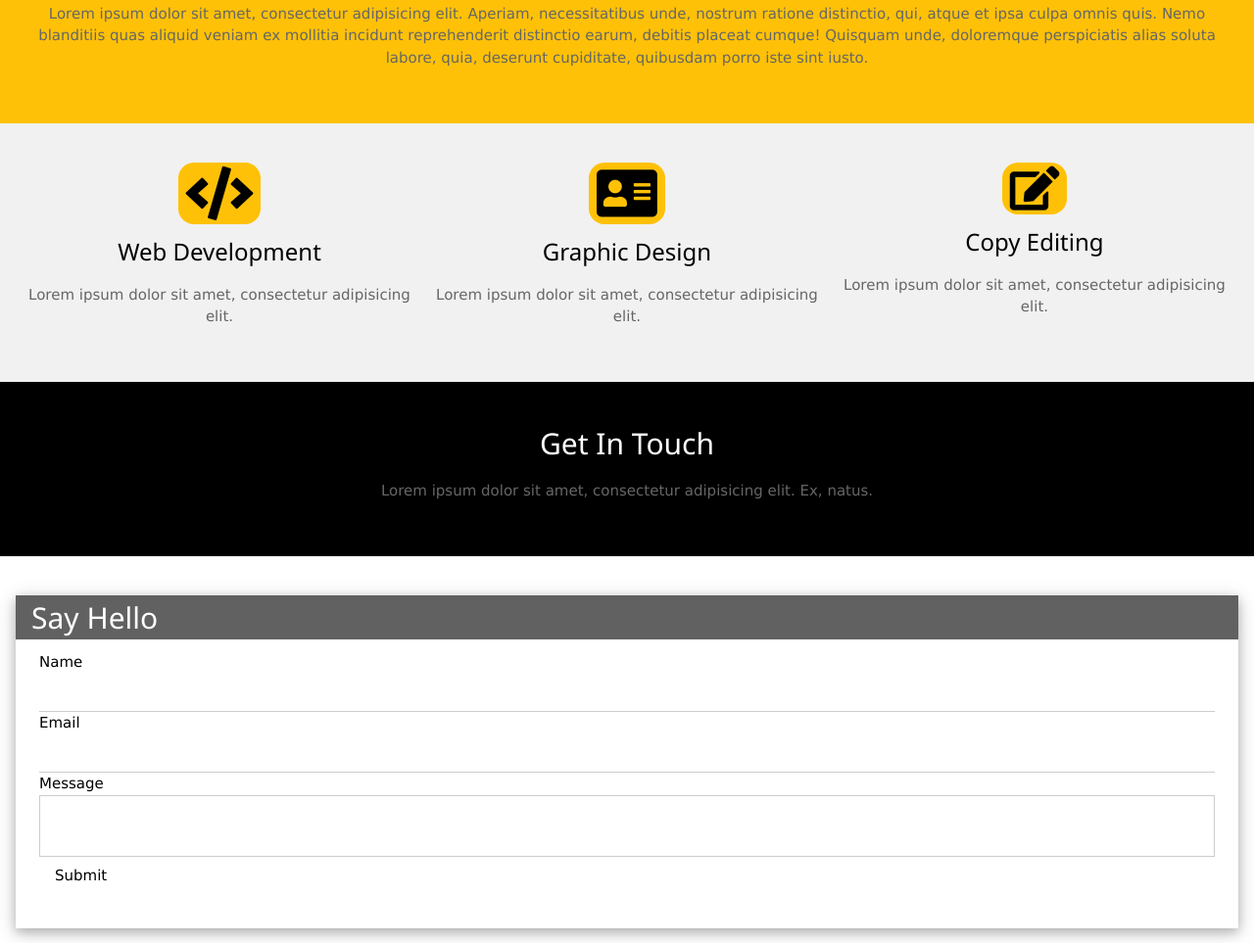
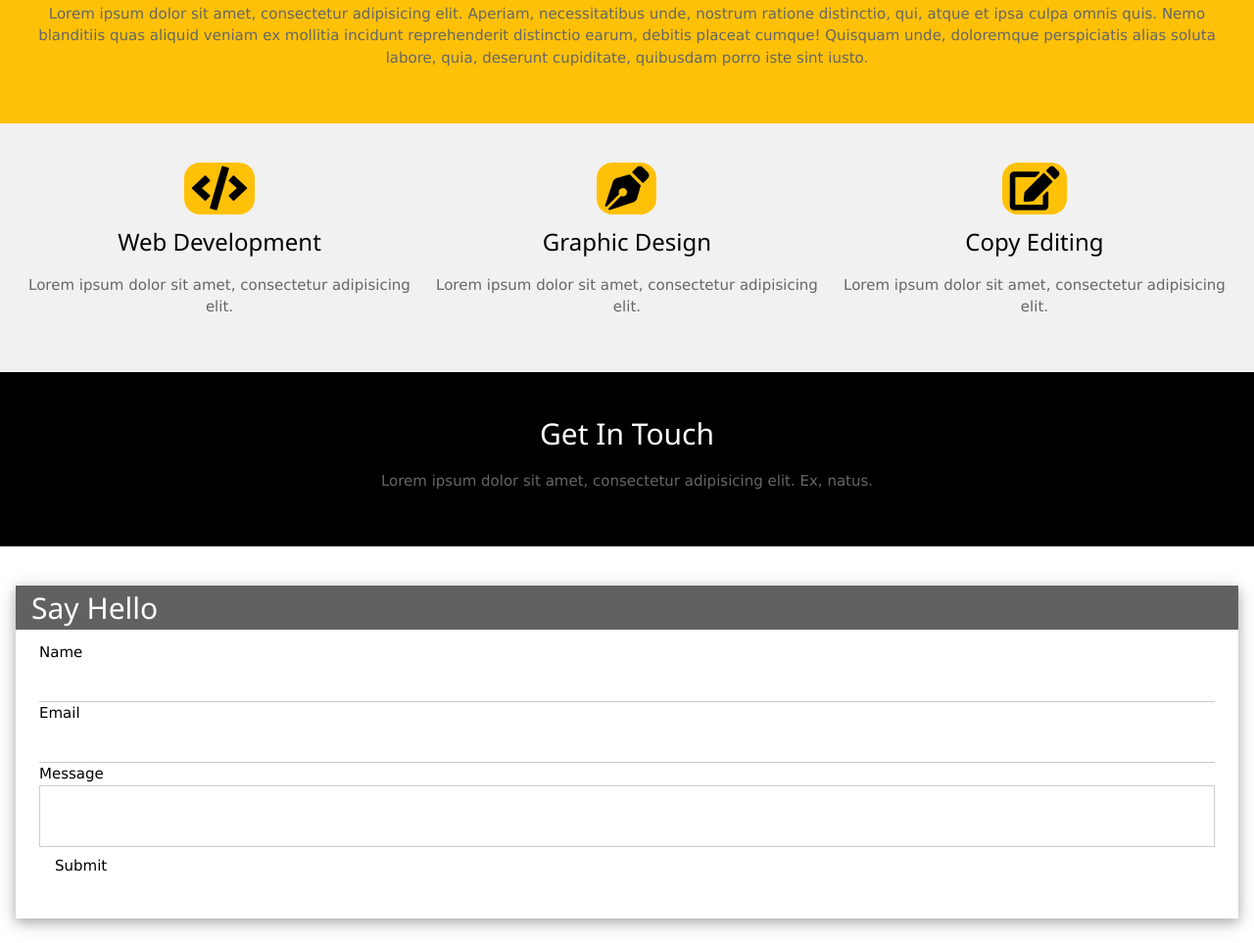
Before and after one commit to borgeee/ReponsiveWebsite, a plain HTML site: page index.html in a window 1280 px wide. Shown: the part 1865-2828 px from the top of the page at 98% size. Drawn offline with nearby package versions, Linux system fonts and the light colour scheme.

Commit message:
Update index.html

```diff
--- a/index.html
+++ b/index.html
@@ -103,13 +103,13 @@
     <div class="w3-container w3-center">
       <div class="w3-row">
         <di class="w3-col m4">
-          <i class="fa fa-code w3-amber w3-padding-small w3-round-xlarge"></i>
+          <i class="fas fa-code fa-3x w3-amber w3-padding-small w3-round-xlarge"></i>
           <h3>Web Development</h3>
           <p>Lorem ipsum dolor sit amet, consectetur adipisicing elit.</p>
         </di>
 
         <di class="w3-col m4">
-          <i class="fa fa-address-card w3-amber w3-padding-small w3-round-xlarge"></i>
+          <i class="fas fa-pen-nib fa-3x w3-amber w3-padding-small w3-round-xlarge"></i>
           <h3>Graphic Design</h3>
           <p>Lorem ipsum dolor sit amet, consectetur adipisicing elit.</p>
         </di>
```
